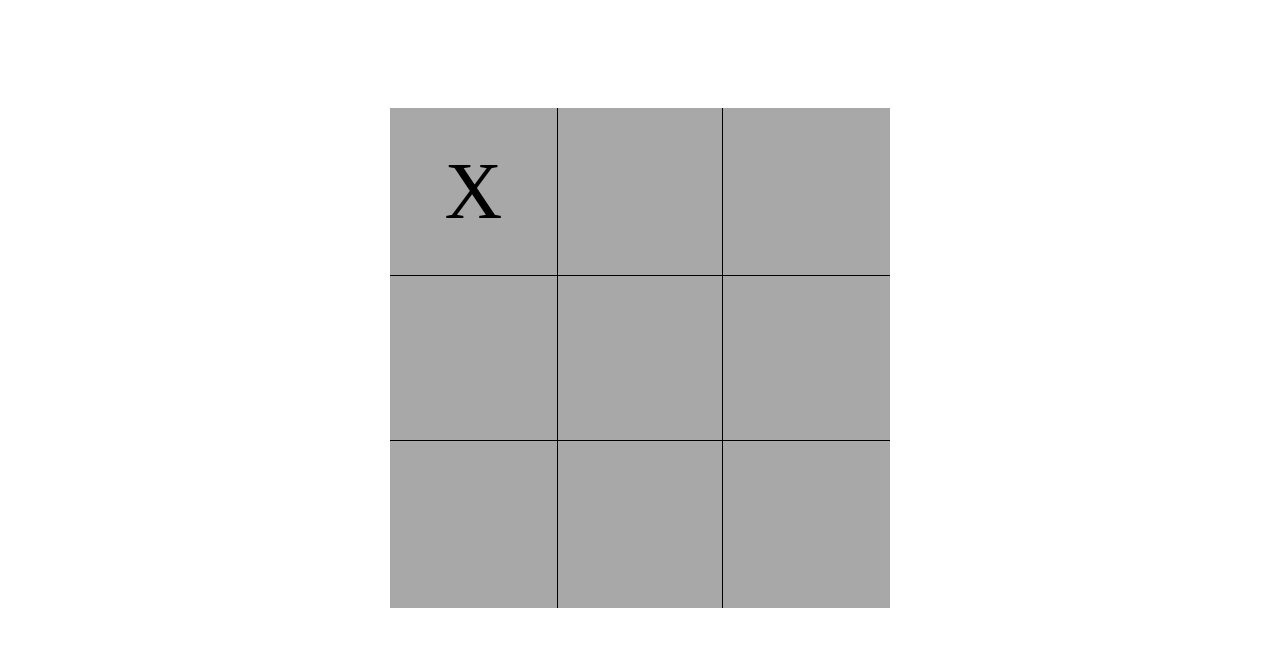
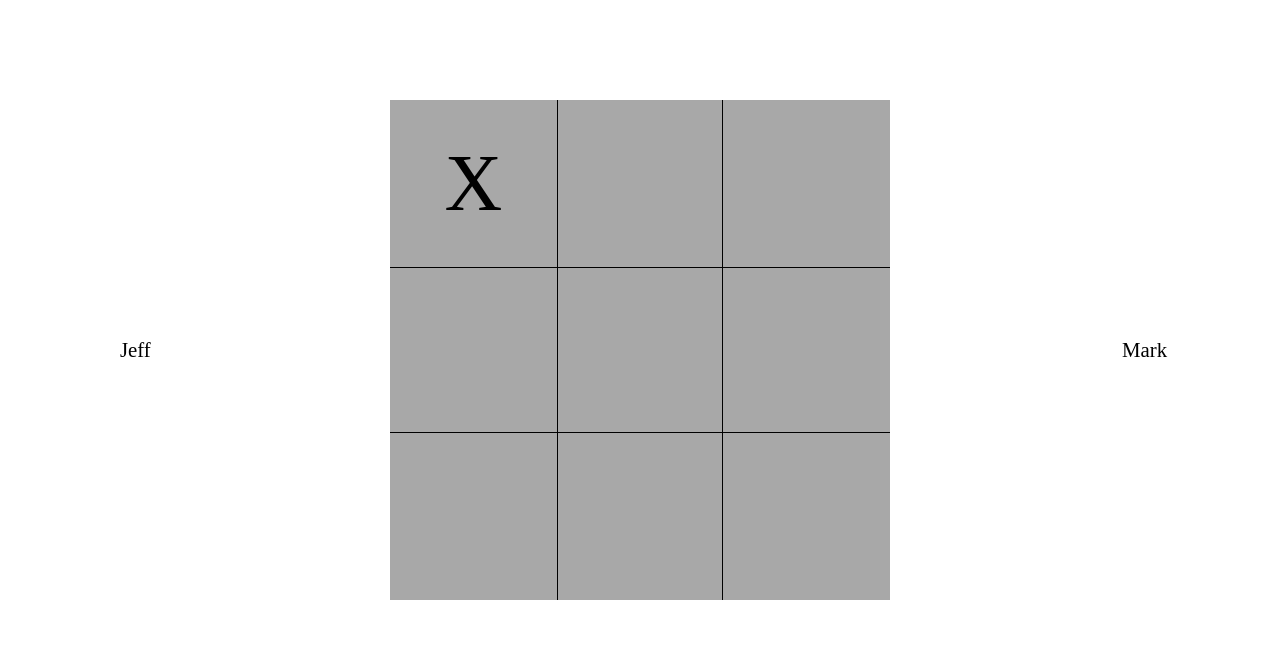
Before and after one commit to ClydeCode/Tic-Tac-Toe, a plain HTML site: page index.html in a window 1280 px wide. Both pictures are taken after a click on the element 473 px from the left and 191 px from the top of the page. Drawn offline with Linux system fonts and the light colour scheme.

Commit message:
Add more content

```diff
--- a/index.html
+++ b/index.html
@@ -7,6 +7,10 @@
     <title>Tic Tac Toe</title>
 </head>
 <body>
+    <div class="wrapper">
+        <div class="text-wrapper">
+            <div class="player" id="player1"></div>
+        </div>
         <div class="table">
             <div class="row" id="row0">
                 <div class="column" id="0 0"></div>
@@ -24,5 +28,9 @@
                 <div class="column" id="2 2"></div>
             </div>
         </div>
+        <div class="text-wrapper">
+            <div class="player" id="player2"></div>
+        </div>
+    </div>
 </body>
 </html>
--- a/javascript.js
+++ b/javascript.js
@@ -1,4 +1,6 @@
 const squares = document.querySelectorAll('.column');
+const person1 = document.querySelector('#player1');
+const person2 = document.querySelector('#player2');
 
 const gameboard = (() => {
     let array = [
@@ -9,19 +11,31 @@ const gameboard = (() => {
 
     const viewArray = array;
 
-    let check = (x, y, symbol) => array[x][y] = symbol;
+    const check = (x, y, symbol) => array[x][y] = symbol;
 
     return {viewArray, check};
+
 })();
 
 const player = (name, symbol) => {
     let moves = 0;
+    let score = 0;
 
     return {
         name,
         symbol,
-        moves
+        moves,
+        score
     };
+};
+
+
+const DOM = (() => {
+    const persons = [person1, person2];
+
+    const setNicknames = () => {
+        index = 0;
+        persons.forEach(person => person.innerHTML = game.players[index++].name);
     };
 
     const renderTable = () => {
@@ -33,12 +47,15 @@ const renderTable = () => {
             };
         });
     };
+    return {renderTable, setNicknames};
+})();
 
-const person1 = player('Jeff', 'X');
-const person2 = player('Mark', '0');
+const player1 = player('Jeff', 'X');
+const player2 = player('Mark', '0');
 
 const game = (() => {
-    const players = [person1, person2];
+    const players = [player1, player2];
+    let roundIsOver = false;
     let steps = 0;
 
     const nextTurn = () => steps++ % 2;
@@ -49,40 +66,68 @@ const game = (() => {
         return player.symbol;
     };
 
-    const isAlreadyMarked = (square) => square.innerHTML ? true : false;
+    const isAlreadyMarked = (item) => item.innerHTML ? true : false;
 
-    const checkWinner = () => {
+    const mark = (item) => {
+        const id = item.id.split(' ');
+        if (!isAlreadyMarked(item) && !roundIsOver) gameboard.check(id[0], id[1], playerMark());
+        DOM.renderTable();
+    };
+
+    const checkWin = () => {
         const array = gameboard.viewArray;
 
         for (let n = 0; n <= 2; n++) {
             if (array[n][0] === 'X' && array[n][1] === 'X' && array[n][2] === 'X' ||
-                array[n][0] === '0' && array[n][1] === '0' && array[n][2] === '0' ||
             array[0][n] === 'X' && array[1][n] === 'X' && array[2][n] === 'X' ||
+            array[0][0] === 'X' && array[1][1] === 'X' && array[2][2] === 'X' ||
+            array[0][2] === 'X' && array[1][1] === 'X' && array[2][0] === 'X') {
+                return 'X';
+            };
+            if (array[n][0] === '0' && array[n][1] === '0' && array[n][2] === '0' ||
             array[0][n] === '0' && array[1][n] === '0' && array[2][n] === '0' ||
             array[0][0] === '0' && array[1][1] === '0' && array[2][2] === '0' ||
-                array[0][0] === 'X' && array[1][1] === 'X' && array[2][2] === 'X' ||
-                array[0][2] === 'X' && array[1][1] === 'X' && array[2][0] === 'X' ||
             array[0][2] === '0' && array[1][1] === '0' && array[2][0] === '0') {
-                return true;
+                return '0';
             };
-        }
+        };
         return false;
     };
 
-    return {isAlreadyMarked, playerMark, checkWinner};
+    const checkWinner = () => {
+        if (checkWin() && !roundIsOver) {
+            players.forEach(player => {
+                if (player.symbol === checkWin()) {
+                    player.score++;
+                    roundIsOver = true;
+                    return console.log(`${player.name} won!`);
+                };
+            });
+        }};
+
+    const restart = () => {
+        for (let row = 0; row <= 2; row++)
+            for (let column = 0; column <= 2; column++)
+            gameboard.check(row, column, '');
+
+            players.forEach(player => player.moves = 0);
+
+            steps = 0;
+            roundIsOver = false;
+            DOM.renderTable();
+        };
+
+        return {checkWinner, mark, restart, players};
     })();
 
-
-const beginGame = (() => {
+    const beginGame = () => {
+        DOM.setNicknames();
         squares.forEach(square => {
             square.addEventListener('click', () => {
-            const id = square.id.split(" ");
-
-            if (!game.isAlreadyMarked(square)) {
-                gameboard.check(id[0], id[1], game.playerMark());
-                renderTable();
-            };
-            console.log(game.checkWinner());
+                game.mark(square);
+                game.checkWinner();
         });
     });
-})();
+};
+
+beginGame();
--- a/styles.css
+++ b/styles.css
@@ -1,7 +1,25 @@
 body {
+
+}
+
+.wrapper {
+    display: flex;
+    justify-content:space-around;
+    align-content: center;
+    margin-top: 100px;
+}
+
+.text-wrapper {
     display: flex;
     justify-content: center;
-    align-content: center;
+}
+
+.player {
+    /* margin: 100px; */
+    font-size: 1.3rem;
+    /* box-sizing: border-box; */
+    align-self: center;
+    position: absolute;
 }
 
 .table {
@@ -10,7 +28,6 @@ body {
     background-color: rgb(168, 168, 168);
     height: 500px;
     width: 500px;
-    margin-top: 100px;
 }
 
 .table .row {
```
Lines whose indentation alone changed are shown as unchanged.
